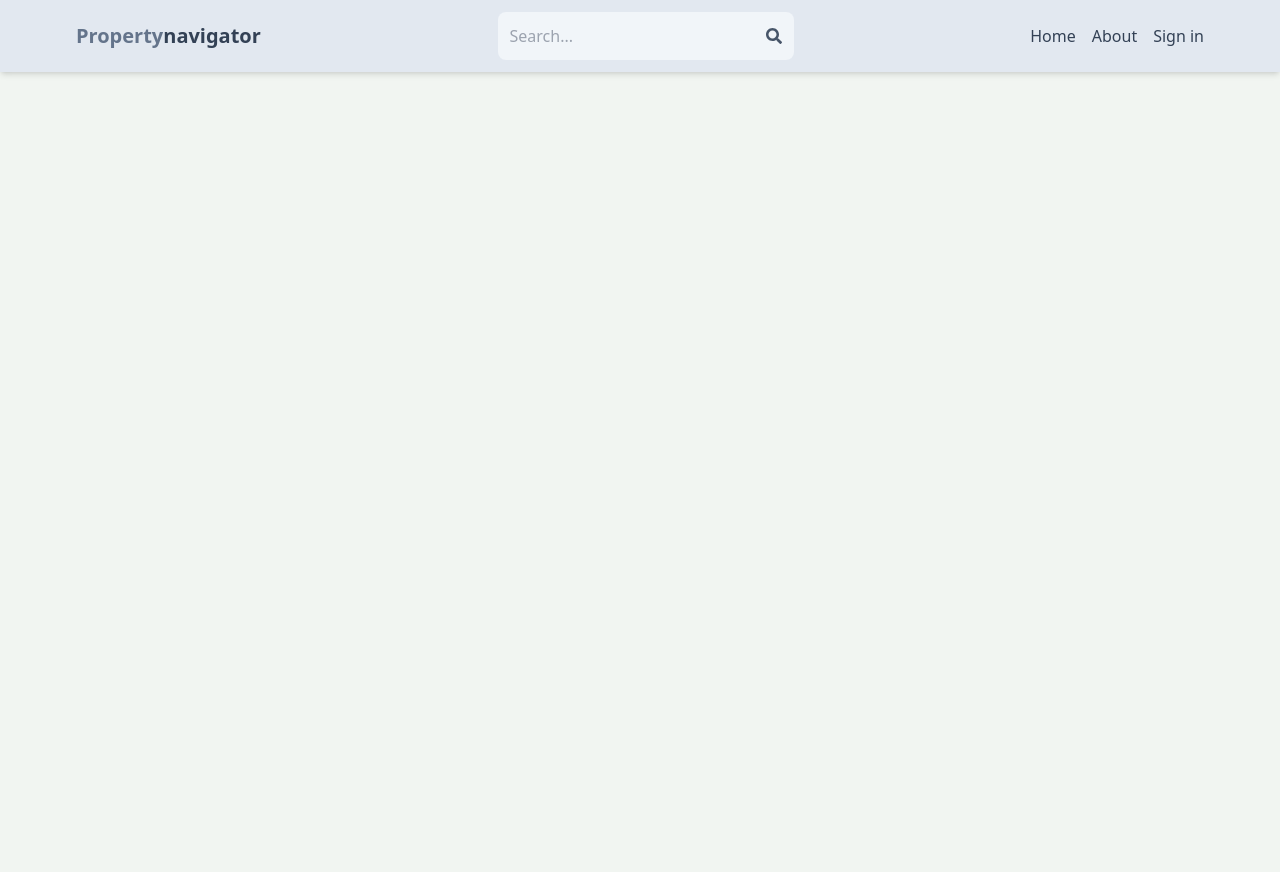
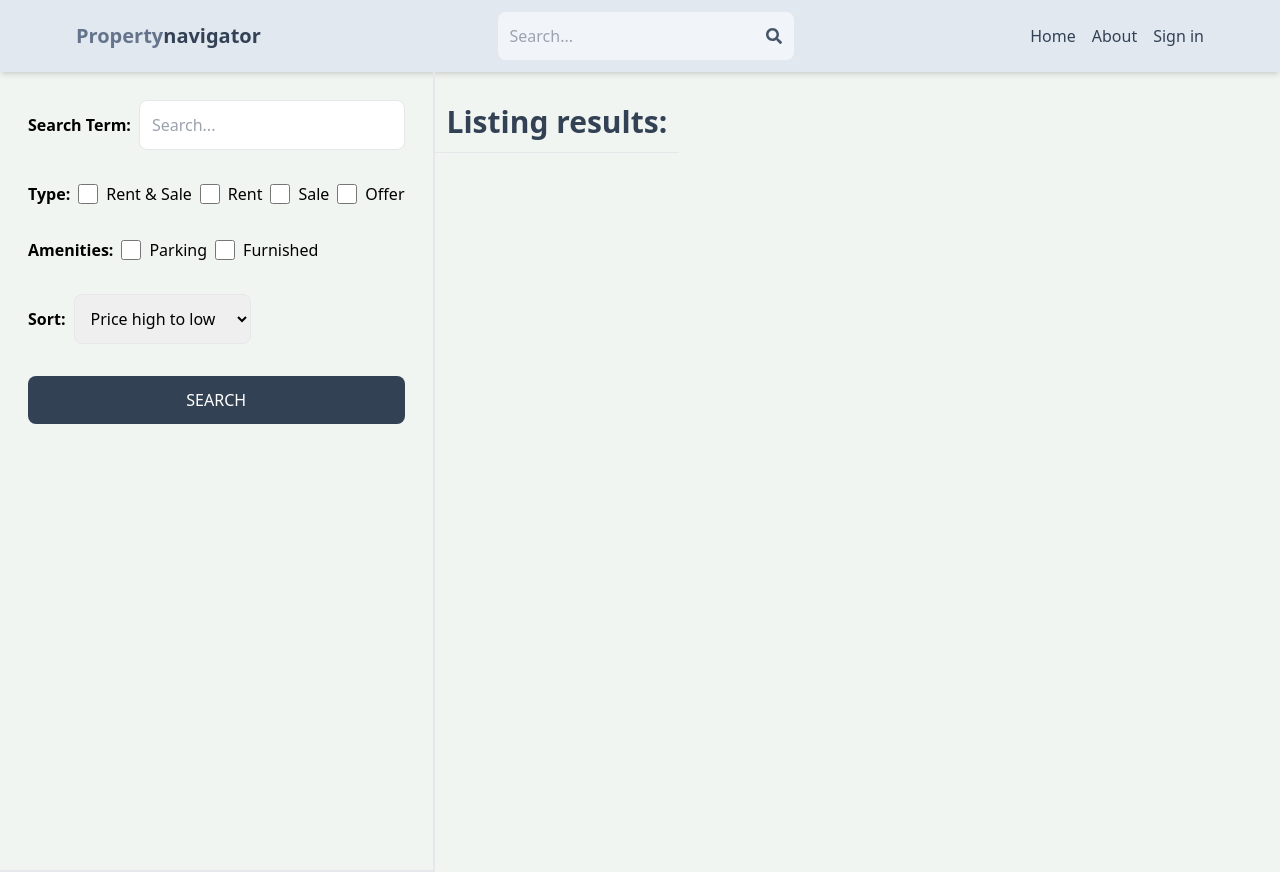
Before and after one commit to musharraf07/Property_Navigator, a React (Vite) app in the folder client/: page /search in a window 1280 px wide. Before the commit the page ends 800 px from the top, so only its background shows below. Built offline with nearby package versions, Linux system fonts and the light colour scheme; no server answers.

Commit message:
create ui of search page

```diff
--- a/client/src/App.jsx
+++ b/client/src/App.jsx
@@ -9,6 +9,7 @@
 import CreateListing from "./pages/CreateListing";
 import EditListing from "./pages/EditListing";
 import Listing from "./pages/Listing";
+import Search from "./pages/Search";
 
 export default function App() {
   return (
@@ -19,6 +20,7 @@
         <Route path="/sign-in" element={<SignIn />} />
         <Route path="/sign-up" element={<SignUp />} />
         <Route path="/about" element={<About />} />
+        <Route path="/search" element={<Search />} />
         <Route path="/listing/:listingId" element={<Listing />} />
         <Route element={<RoutePrivate />}>
           <Route path="/profile" element={<Profile />} />
--- /dev/null
+++ b/client/src/pages/Search.jsx
@@ -0,0 +1,70 @@
+import React from "react";
+
+export default function Search() {
+  return (
+    <div className="flex flex-col md:flex-row">
+      <div className="p-7  border-b-2 md:border-r-2 md:min-h-screen">
+        <form className="flex flex-col gap-8">
+          <div className="flex items-center gap-2">
+            <label className="whitespace-nowrap font-semibold">
+              Search Term:
+            </label>
+            <input
+              type="text"
+              id="searchTerm"
+              placeholder="Search..."
+              className="border rounded-lg p-3 w-full"
+            />
+          </div>
+          <div className="flex gap-2 flex-wrap items-center">
+            <label className="font-semibold">Type:</label>
+            <div className="flex gap-2">
+              <input type="checkbox" id="all" className="w-5" />
+              <span>Rent & Sale</span>
+            </div>
+            <div className="flex gap-2">
+              <input type="checkbox" id="rent" className="w-5" />
+              <span>Rent</span>
+            </div>
+            <div className="flex gap-2">
+              <input type="checkbox" id="sale" className="w-5" />
+              <span>Sale</span>
+            </div>
+            <div className="flex gap-2">
+              <input type="checkbox" id="offer" className="w-5" />
+              <span>Offer</span>
+            </div>
+          </div>
+          <div className="flex gap-2 flex-wrap items-center">
+            <label className="font-semibold">Amenities:</label>
+            <div className="flex gap-2">
+              <input type="checkbox" id="parking" className="w-5" />
+              <span>Parking</span>
+            </div>
+            <div className="flex gap-2">
+              <input type="checkbox" id="furnished" className="w-5" />
+              <span>Furnished</span>
+            </div>
+          </div>
+          <div className="flex items-center gap-2">
+            <label className="font-semibold">Sort:</label>
+            <select id="sort_order" className="border rounded-lg p-3">
+              <option>Price high to low</option>
+              <option>Price low to hight</option>
+              <option>Latest</option>
+              <option>Oldest</option>
+            </select>
+          </div>
+          <button className="bg-slate-700 text-white p-3 rounded-lg uppercase hover:opacity-95">
+            Search
+          </button>
+        </form>
+      </div>
+      <div className="">
+        <h1 className="text-3xl font-semibold border-b p-3 text-slate-700 mt-5">
+          Listing results:
+        </h1>
+      </div>
+    </div>
+  );
+}
```
